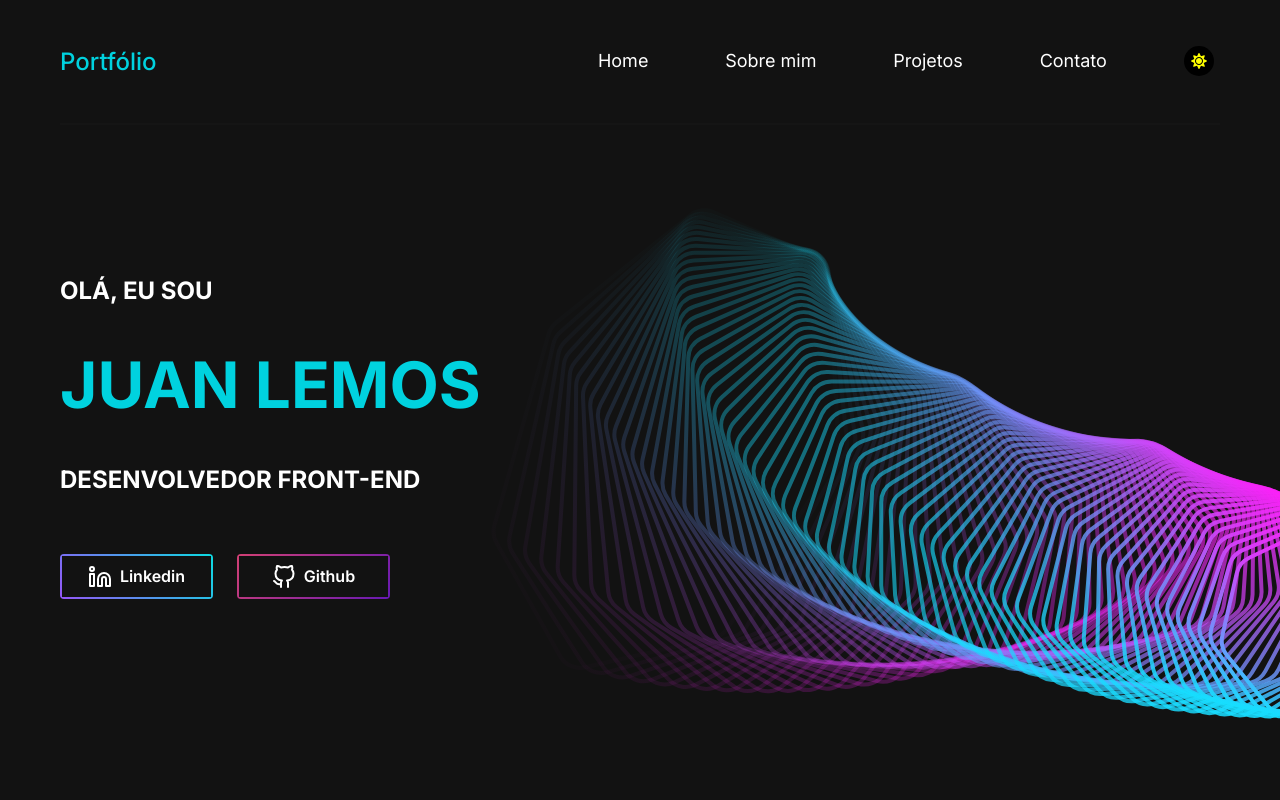
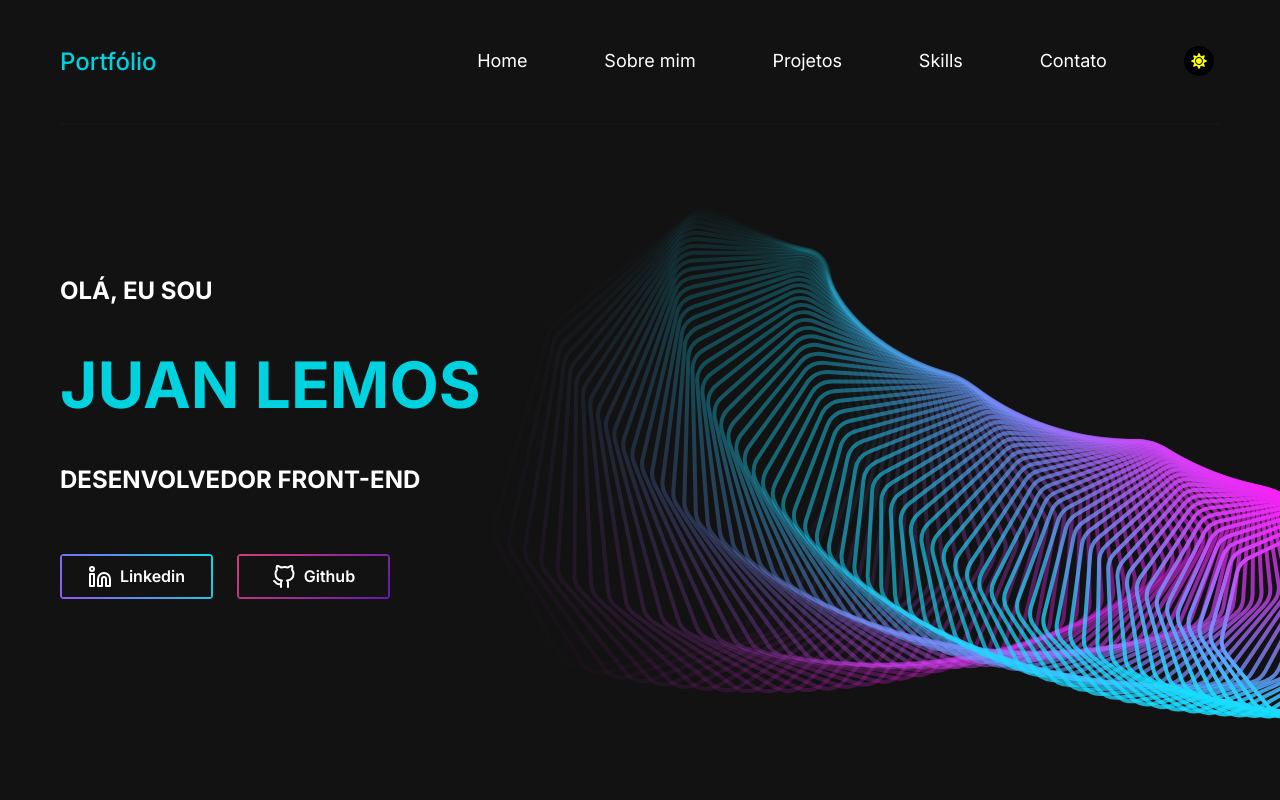
Before and after one commit to JuanSanjuanLemos/Portfolio, a Next.js app: page / in a window 1280 px wide. Shown: the top 800 px of the page. Built offline with nearby package versions, Linux system fonts and the light colour scheme.

Commit message:
:sparkles: Add more links in the header
#

```diff
--- a/src/components/Contact/index.tsx
+++ b/src/components/Contact/index.tsx
@@ -3,9 +3,9 @@ import { Container } from "./styles";
 
 export function Contact() {
   return (
-    <Container>
+    <Container id="contact">
       <div className="content">
-        <h1 id="contact">Vamos conversar?</h1>
+        <h1>Vamos conversar?</h1>
         <div className="wrapper-social">
           <a
             href="https://www.linkedin.com/in/juan-lemos-75830b1a2/"
--- a/src/components/Header/index.tsx
+++ b/src/components/Header/index.tsx
@@ -21,7 +21,7 @@ export function Header({ children }: HeaderProps) {
       <Container>
         <div className="content">
           <p className="logo">Portfólio</p>
-          {width > 768 ? (
+          {width > 992 ? (
             <ul className="ul-md">
               <li>
                 <a href="#home">Home</a>
@@ -31,6 +31,9 @@ export function Header({ children }: HeaderProps) {
               </li>
               <li>
                 <a href="#projects">Projetos</a>
+              </li>
+              <li>
+                <a href="#skills">Skills</a>
               </li>
               <li>
                 <a href="#contact">Contato</a>
@@ -66,6 +69,11 @@ export function Header({ children }: HeaderProps) {
               </a>
             </li>
             <li>
+              <a onClick={toggleIsOpen} href="#skills">
+                Skills
+              </a>
+            </li>
+            <li>
               <a onClick={toggleIsOpen} href="#contact">
                 Contatos
               </a>
--- a/src/components/Skills/index.tsx
+++ b/src/components/Skills/index.tsx
@@ -6,7 +6,7 @@ import { SiChakraui, SiNextdotjs } from "react-icons/si";
 
 export function Skills(){
   return(
-    <Container>
+    <Container id="skills">
       <div className="content">
         <h1>Minhas Skills</h1>
         <div className="wrapper-cards">
```
